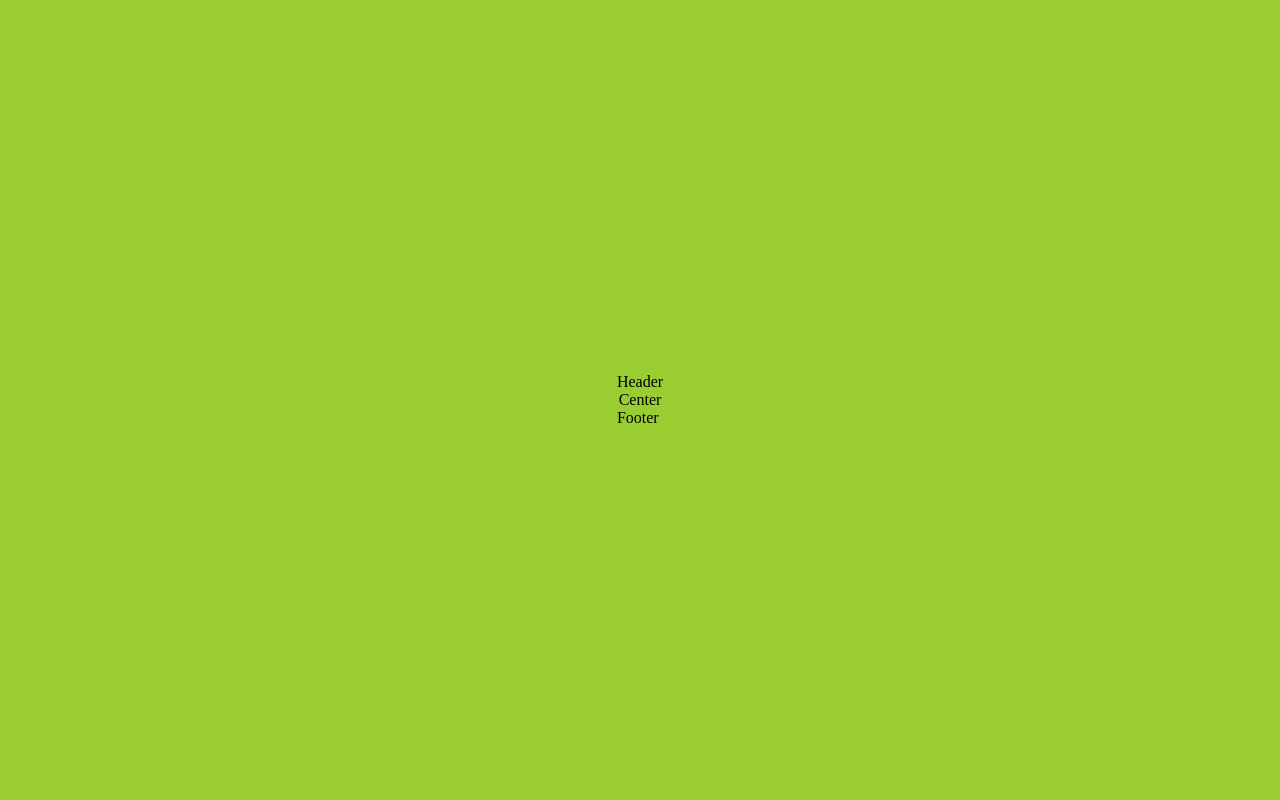
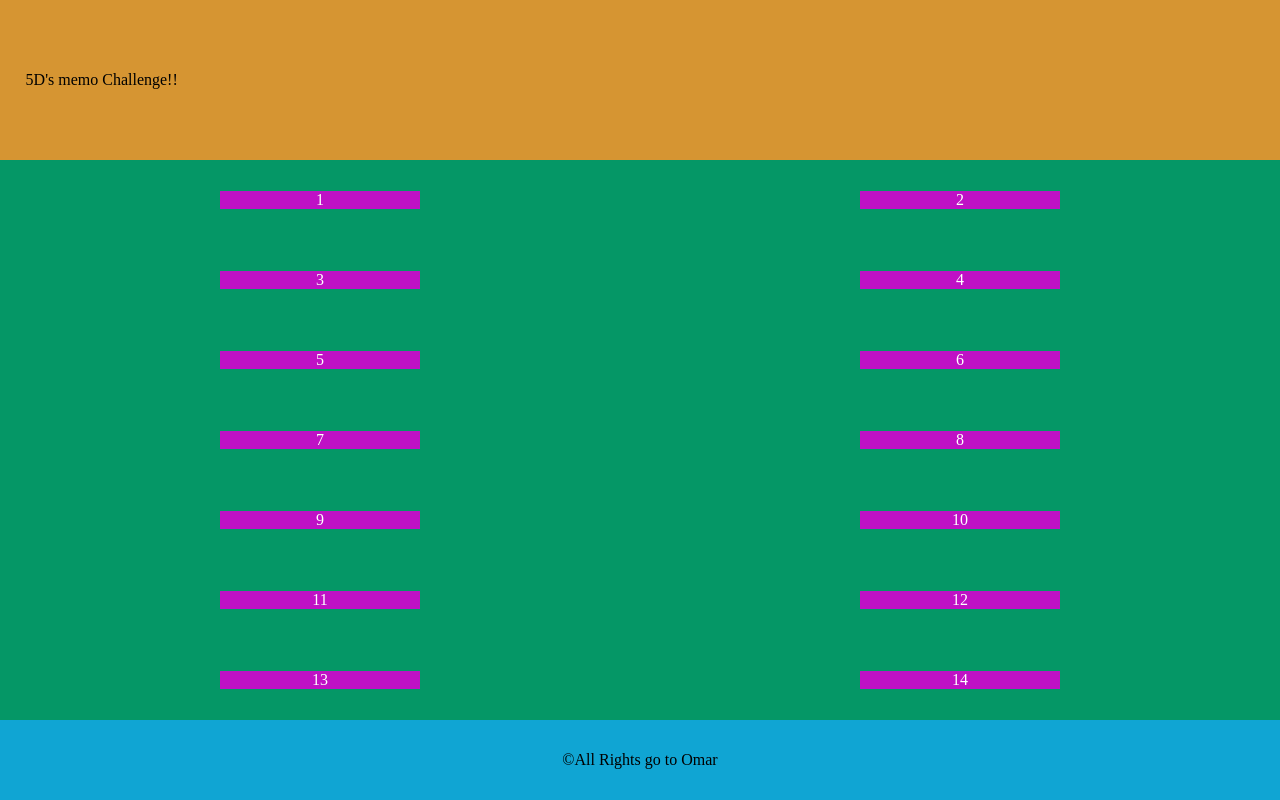
Before and after one commit to omarupk33/React-Project-With-Odin, a React (Vite) app in the folder MemoryCard/memory_card/: page / in a window 1280 px wide. Built offline with nearby package versions, Linux system fonts and the light colour scheme.

Commit message:
Make basic layout

```diff
--- /dev/null
+++ b/MemoryCard/memory_card/src/Card.jsx
@@ -0,0 +1,16 @@
+import { useState } from "react"
+
+function Card({num}){
+        const [focused, setFocus] = useState('notFocused')
+        const focusStyle = ()=>{
+         setFocus('focused')
+        }
+    return (
+        <div onMouseEnter={()=>{focusStyle()}} className= {focused ? focused : ''}
+             onMouseLeave={()=>{setFocus('notFocused')}}
+        tabIndex={0}>{num}</div>
+    )
+}
+
+
+export default Card
--- a/MemoryCard/memory_card/src/Center.jsx
+++ b/MemoryCard/memory_card/src/Center.jsx
@@ -1,7 +1,23 @@
+import Card from './Card'
+
 function Center(){
     return (
         <center>
-            Center
+        <Card num={1}></Card>
+        <Card num={2}></Card>
+        <Card num={3}></Card>
+        <Card num={4}></Card>
+        <Card num={5}></Card>
+        <Card num={6}></Card>
+        <Card num={7}></Card>
+        <Card num={8}></Card>
+        <Card num={9}></Card>
+        <Card num={10}></Card>
+        <Card num={11}></Card>
+        <Card num={12}></Card>
+        <Card num={13}></Card>
+        <Card num={14}></Card>
+
         </center>
     )
 }
--- a/MemoryCard/memory_card/src/Footer.jsx
+++ b/MemoryCard/memory_card/src/Footer.jsx
@@ -1,7 +1,7 @@
 function Footer(){
     return (
         <footer>
-            Footer
+            ©All Rights go to Omar
         </footer>
     )
 }
--- a/MemoryCard/memory_card/src/Header.jsx
+++ b/MemoryCard/memory_card/src/Header.jsx
@@ -1,7 +1,7 @@
 function Header(){
     return (
         <header>
-            Header
+            5D's memo Challenge!!
         </header>
     )
 }
--- a/MemoryCard/memory_card/src/index.css
+++ b/MemoryCard/memory_card/src/index.css
@@ -1,15 +1,59 @@
-html, body{
+body,html{
   margin: 0;
   padding: 0;
-  width: 100%;
-  height: 100%;
+  width: 100vw;
+  height: 100vh;
+  background-color: rgb(205, 151, 50);
 }
 
-body{
+
+
+#root{
   display: flex;
+  flex: 1 1 100%;
+  height: 100vh;
+  background-color: rgb(10, 228, 82);
   flex-direction: column;
+}
+
+header{
+  background-color: rgb(214, 149, 50);
+  flex: 1 0 20%;
+  display: flex;
+  align-items: center;
+  /* justify-content: center; */
+  padding-left: 2vw;
+}
+
+center{
+  background-color: #059766;
+  flex: 1 0 70%;
+  display: grid;
+  grid-template-columns: 200px 200px;
+  align-items: center;
   justify-content: space-around;
+}
+
+/* center > *{
+
+
+} */
+
+center > *.focused{
+  background-color: #610597;
+}
+
+
+center > *.notFocused{
+  background-color: rgb(191, 17, 197);
+  color: white;
+}
+
+
+footer{
+  background-color: rgb(16, 165, 211);
+  flex: 1 0 10%;
+  display: flex;
   align-items: center;
-  background-color: yellowgreen;
-
+  justify-content: center;
 }
```
